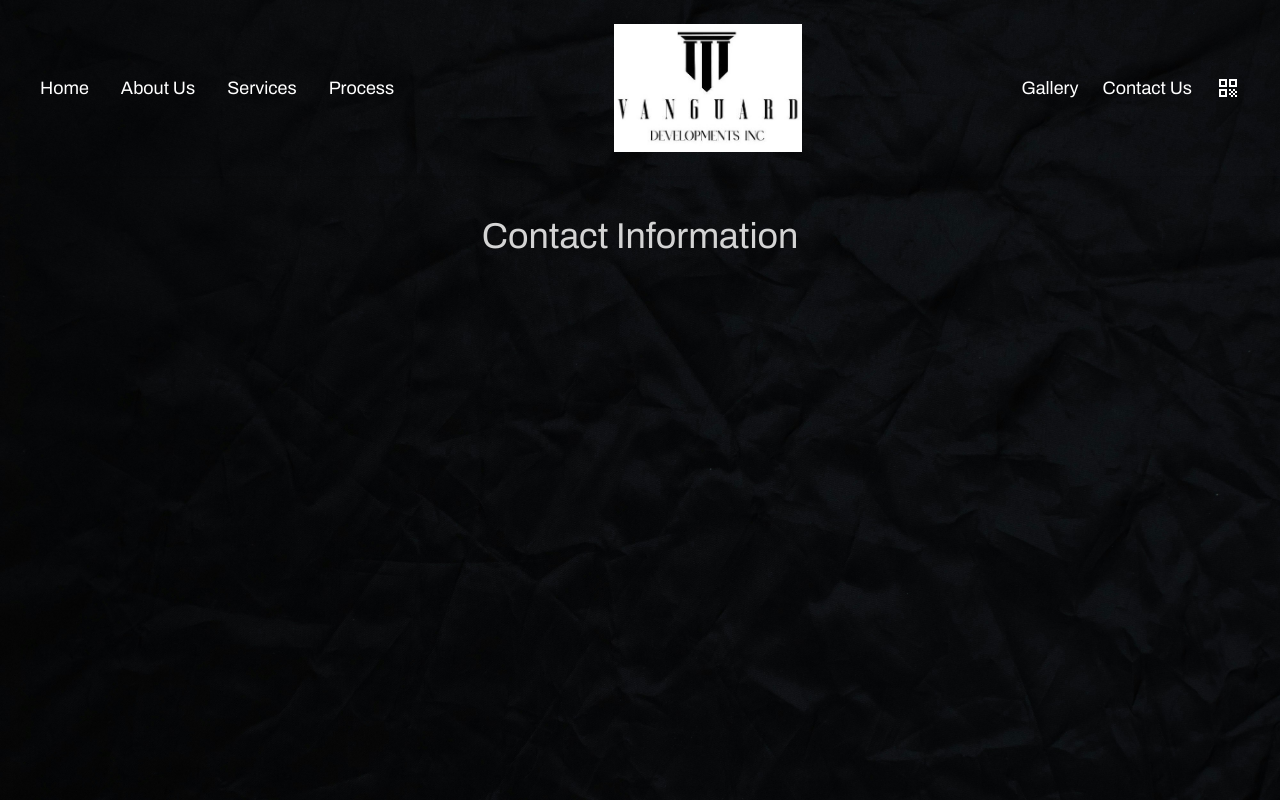
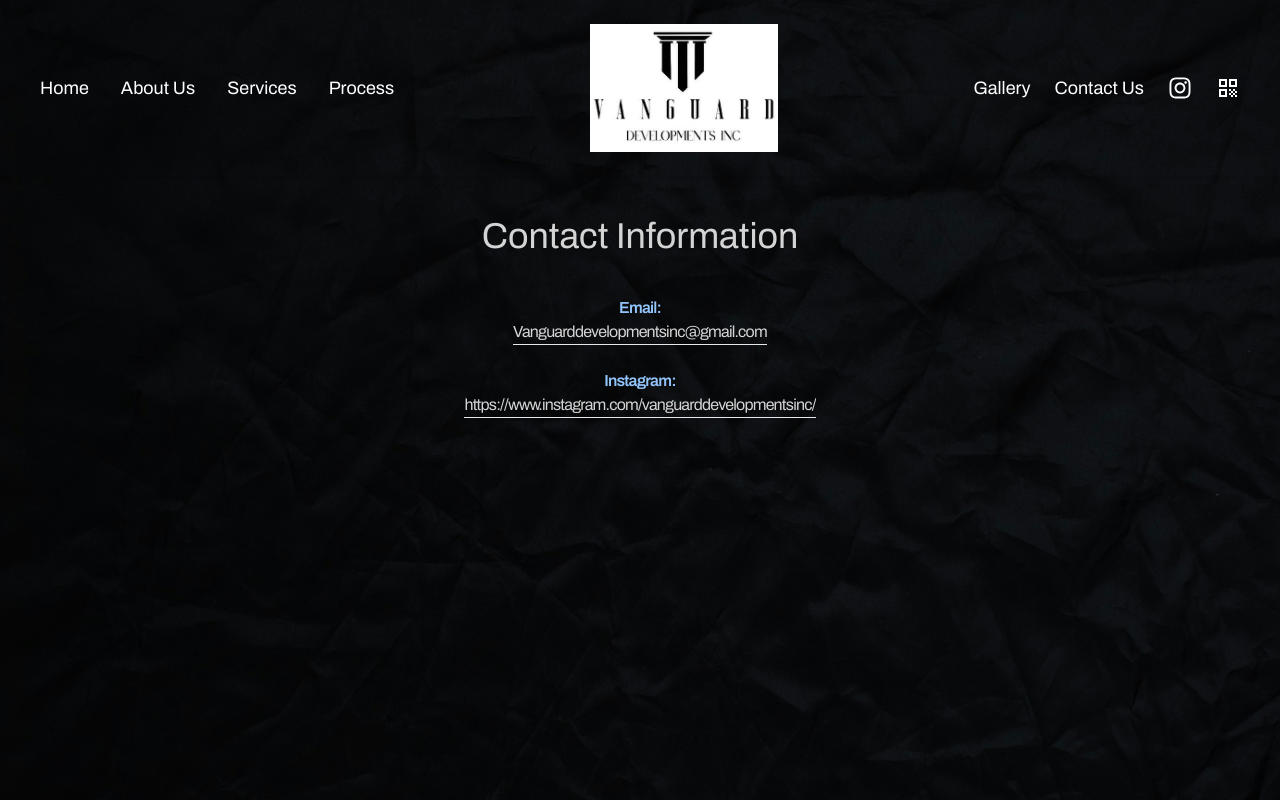
Before and after one commit to AxelMoraCastanon/HumbertoContractorWebsite, a React (Vite) app: page /HumbertoContractorWebsite/contact in a window 1280 px wide. Shown: the top 800 px of the page. Built offline with nearby package versions, Linux system fonts and the light colour scheme.

Commit message:
Updated Contact screen

```diff
--- a/src/components/Contact.jsx
+++ b/src/components/Contact.jsx
@@ -67,6 +67,28 @@ const Contact = ({ fullPage }) => {
           </motion.div>
         )}
 
+        {/* Instagram Section */}
+        {CONTACT.instagram && (
+          <motion.div className="flex flex-col items-center" variants={itemVariants}>
+            <span className="font-semibold text-blue-300">Instagram: </span>
+            <motion.a
+              href={CONTACT.instagram}
+              target="_blank"
+              rel="noopener noreferrer"
+              className="border-b relative overflow-hidden"
+              variants={hoverEffect}
+              whileHover="hover"
+            >
+              {CONTACT.instagram}
+              <motion.div
+                className="absolute bottom-0 left-0 h-0.5 bg-blue-300"
+                initial={{ width: 0 }}
+                animate={underlineEffect}
+              />
+            </motion.a>
+          </motion.div>
+        )}
+
         {/* Phone Number Section */}
         {CONTACT.phone && (
           <motion.div className="flex flex-col items-center" variants={itemVariants}>
--- a/src/components/Navbar.jsx
+++ b/src/components/Navbar.jsx
@@ -2,8 +2,10 @@ import React, { useState } from 'react';
 import { Link } from 'react-router-dom';
 import logo from '../assets/VanguardDevelopmentsLogo.jpg';
 import { MdQrCode } from 'react-icons/md';
+import { FaInstagram } from 'react-icons/fa'; // Import Instagram icon
 import { QRCodeCanvas } from 'qrcode.react';
 import { motion } from "framer-motion";
+import { CONTACT } from "../constants"; // Import CONTACT for Instagram link
 
 const Navbar = () => {
   const [showQR, setShowQR] = useState(false);
@@ -19,6 +21,11 @@ const Navbar = () => {
     },
   };
 
+  const iconHover = {
+    scale: 1.2,
+    transition: { type: 'spring', stiffness: 300 },
+  };
+
   return (
     <>
       <motion.nav
@@ -30,7 +37,7 @@ const Navbar = () => {
       >
         {/* Left section with navigation links */}
         <div className="flex gap-4 md:gap-8 text-sm md:text-lg mb-4 md:mb-0">
-          <Link to="/" className="hover:underline">Home</Link> {/* Added Home link */}
+          <Link to="/" className="hover:underline">Home</Link>
           <Link to="/about" className="hover:underline">About Us</Link>
           <Link to="/services" className="hover:underline">Services</Link>
           <Link to="/process" className="hover:underline">Process</Link>
@@ -43,14 +50,27 @@ const Navbar = () => {
           </Link>
         </div>
 
-        {/* Right section with Gallery, Contact Us, and QR button */}
+        {/* Right section with Gallery, Contact Us, Instagram, and QR button */}
         <div className="flex items-center gap-4 md:gap-6 text-sm md:text-lg">
           <Link to="/gallery" className="hover:underline">Gallery</Link>
           <Link to="/contact" className="hover:underline">Contact Us</Link>
+
+          {/* Instagram Icon */}
+          <motion.a
+            href={CONTACT.instagram}
+            target="_blank"
+            rel="noopener noreferrer"
+            className="hover:text-pink-500"
+            whileHover={iconHover}
+          >
+            <FaInstagram size={24} />
+          </motion.a>
+
+          {/* QR Code Button */}
           <motion.button
             onClick={toggleQRModal}
             className="hover:text-green-500"
-            whileHover={{ scale: 1.2 }}
+            whileHover={iconHover}
           >
             <MdQrCode size={24} />
           </motion.button>
--- a/src/constants/index.js
+++ b/src/constants/index.js
@@ -84,7 +84,8 @@ export const SERVICES_TEXT = [
 
 
   export const CONTACT = {
-    email: "",
+    email: "Vanguarddevelopmentsinc@gmail.com",
+    instagram: "https://www.instagram.com/vanguarddevelopmentsinc/",
     phone: "",
     license: "",
   };
```
